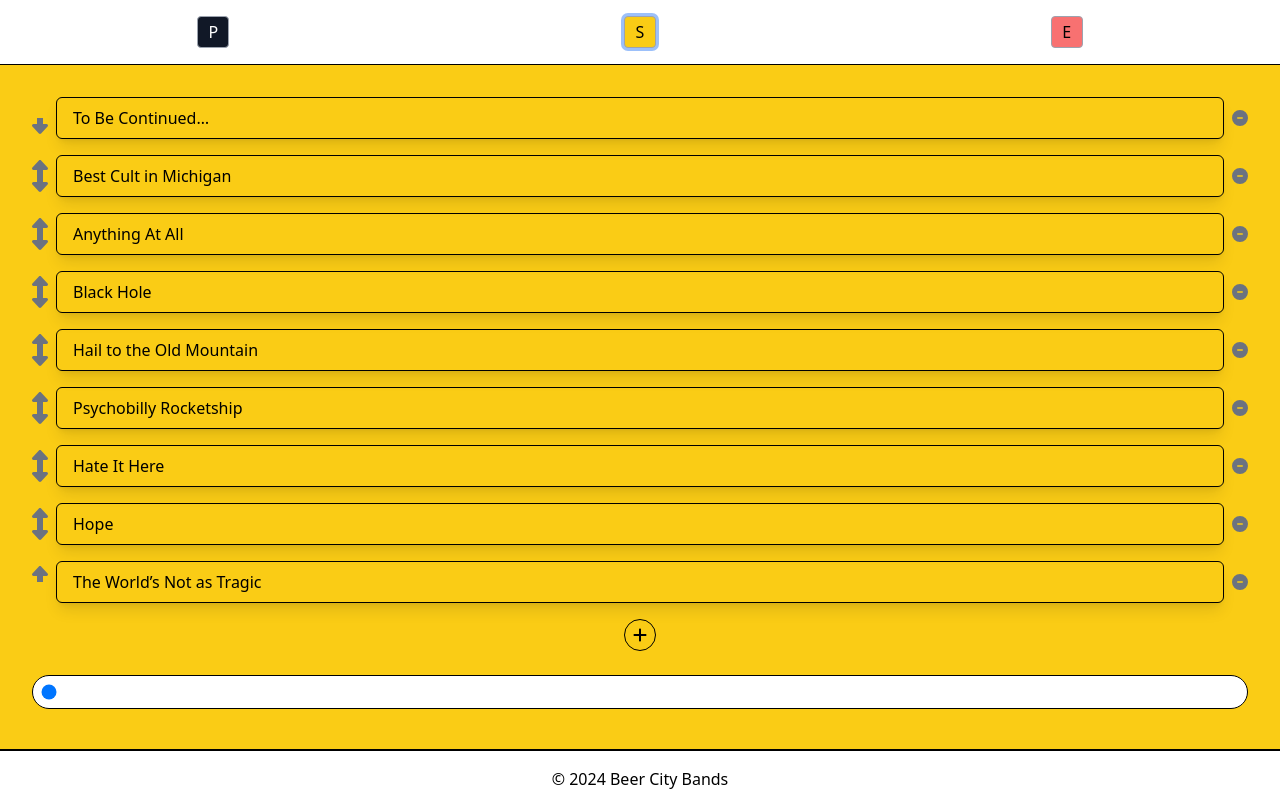
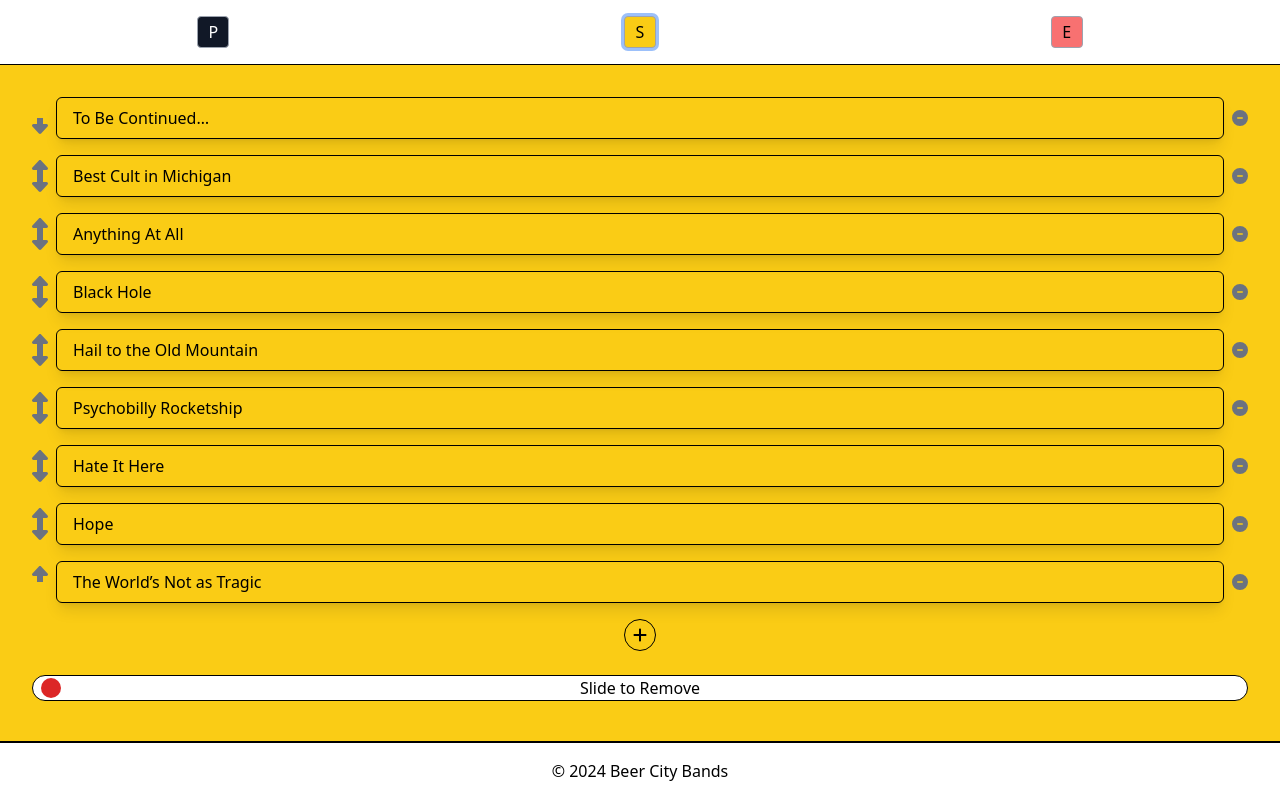
Before and after one commit to kylemichaelsullivan/kmSetList, a React (Vite) app: page / in a window 1280 px wide. Built offline with nearby package versions, Linux system fonts and the light colour scheme.

Commit message:
ADD: Style for SliderRemoveAll

```diff
--- a/src/index.css
+++ b/src/index.css
@@ -68,51 +68,65 @@
   background-color: transparent;
 }
 
-.Selecting .SliderReset .slider {
-  position: relative;
-  width: 100%;
+.Selecting .SliderRemoveAll {
+  --tw-text-opacity: 1;
+  --red-600: rgb(220 38 38 / var(--tw-text-opacity));
+  --slider-thumb-color: var(--red-600);
+  --slider-thumb-height: 0.375rem;
+  --slider-thumb-size: 1.25rem;
+  --slider-track-color: #ffffff;
+  --slider-track-height: 0.5rem;
 }
 
-.Selecting .SliderReset {
-  --SliderReset-track-background: var(--color-off-black);
-  --SliderReset-position: 0%;
+.Selecting .SliderRemoveAll::before {
+  position: absolute;
+  content: 'Slide to Remove';
+  top: 50%;
+  left: 50%;
+  transform: translate(-50%, -50%);
+  opacity: 100%;
+  transition: opacity 0.3s linear;
 }
 
-.Selecting .SliderReset .slider::before {
-  content: '';
-  position: absolute;
-  top: 50%;
-  left: 0;
-  transform: translateY(-50%);
-  width: var(--SliderReset-position);
-  z-index: -1;
+.Selecting .SliderRemoveAll:active::before {
+  opacity: 0;
 }
 
-.Selecting .SliderReset .slider {
-  cursor: pointer;
-  appearance: none;
-  background: transparent;
-  outline: none;
-  width: 100%;
+/* keep these prefixes separate */
+.Selecting .SliderRemoveAll .slider::-webkit-slider-runnable-track {
+  background: linear-gradient(
+    to right,
+    var(--slider-thumb-color) var(--SliderRemoveAll-position),
+    var(--slider-track-color) var(--SliderRemoveAll-position),
+    transparent
+  );
+  height: var(--slider-track-height);
 }
 
-/*
-.Selecting .SliderReset .slider::-webkit-slider-thumb {
-  appearance: none;
-  border-radius: 50%;
-  cursor: pointer;
-  position: relative;
-  z-index: 1;
+.Selecting .SliderRemoveAll .slider::-moz-range-track {
+  background: linear-gradient(
+    to right,
+    transparent,
+    var(--slider-thumb-color) var(--SliderRemoveAll-position),
+    var(--slider-track-color) var(--SliderRemoveAll-position)
+  );
+  height: var(--slider-track-height);
 }
 
-.Selecting .SliderReset .slider::-moz-range-thumb {
-  width: 16px; /* Adjust the width as needed * /
-  height: 16px; /* Adjust the height as needed * /
-  background: #4caf50; /* Color for the thumb * /
+.Selecting .SliderRemoveAll .slider::-webkit-slider-thumb {
+  appearance: none;
+  background-color: var(--slider-thumb-color);
   border-radius: 50%;
-  cursor: pointer;
-  position: relative;
-  z-index: 1;
-} */
+  width: var(--slider-thumb-size);
+  height: var(--slider-thumb-size);
+  margin-top: calc(var(--slider-thumb-height) * -1);
+}
+
+.Selecting .SliderRemoveAll .slider::-moz-range-thumb {
+  background-color: var(--slider-thumb-color);
+  border-radius: 50%;
+  width: var(--slider-thumb-size);
+  height: var(--slider-thumb-size);
+}
 
 /* Editing */
```
Also changed, not shown: src/components/modes/Selecting/SliderRemoveAll.tsx (+0 -14 lines).
